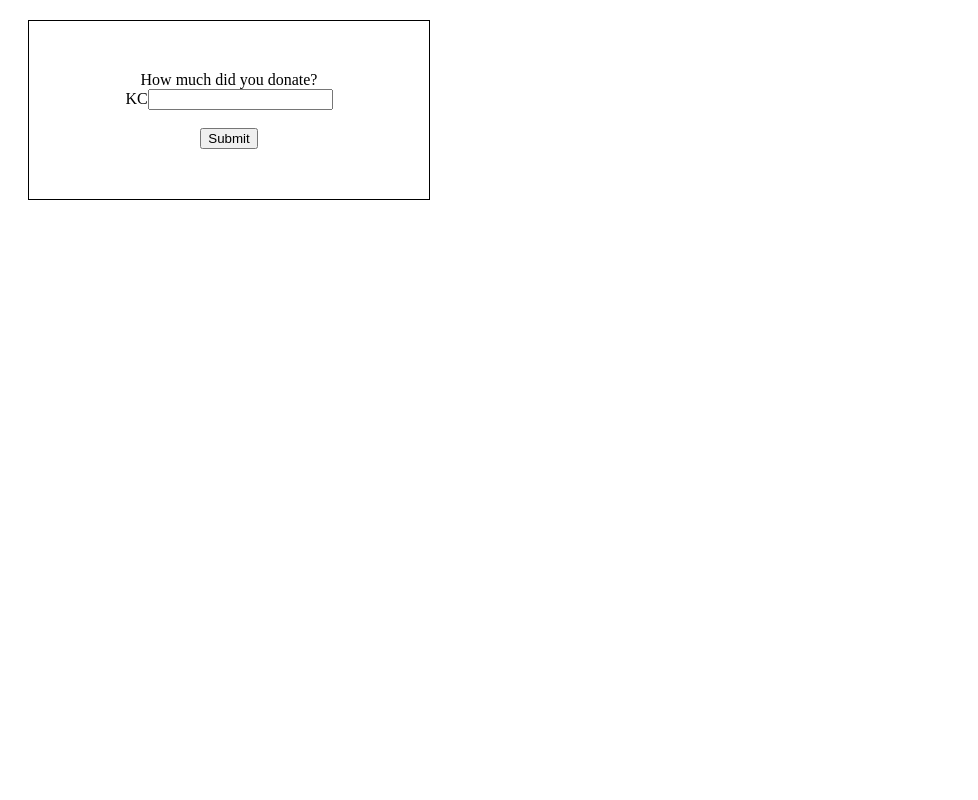
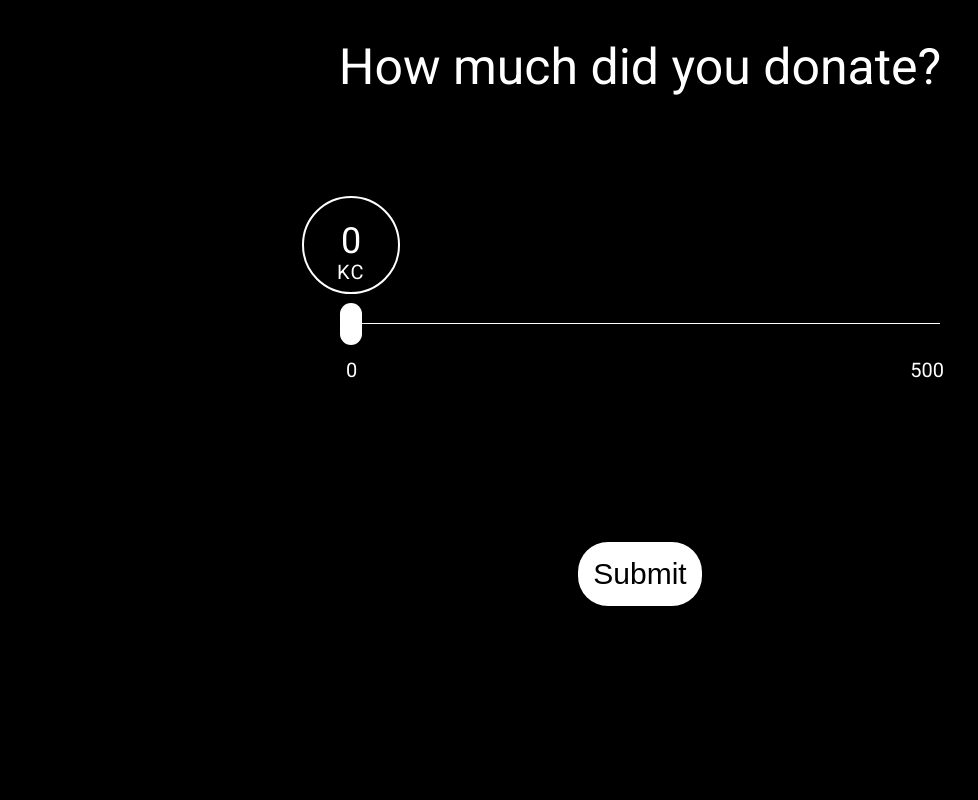
Before and after one commit to kawin7538/KC_Monopoly, a PHP site: page / in a window 1280 px wide. Shown: the whole page, without its empty margins (0-978 px from the left). Run offline with PHP 8.4, Linux system fonts and the light colour scheme.

Commit message:
update index page

```diff
--- a/index.php
+++ b/index.php
@@ -4,11 +4,13 @@
 	if($_SERVER["REQUEST_METHOD"]=="POST"){
 		if(!empty(trim($_POST["score"]))){
 	        $score=trim($_POST["score"]);
-			$text="INSERT INTO `money` (`IP`, `money`) VALUES ('NULL',?);";
-			if($stmt=mysqli_prepare($link,$text)){
-				mysqli_stmt_bind_param($stmt,"i",$score);
-				if(mysqli_stmt_execute($stmt)){
+	        if($score>0){
+				$text="INSERT INTO `money` (`IP`, `money`) VALUES ('NULL',?);";
+				if($stmt=mysqli_prepare($link,$text)){
+					mysqli_stmt_bind_param($stmt,"i",$score);
+					if(mysqli_stmt_execute($stmt)){
 
+					}
 				}
 			}
 	    }
@@ -23,27 +25,35 @@
 	<meta http-equiv="Content-type" content="text/html;charset=UTF-8" />
 	<link rel="icon" href="kc_icon.ico">
 	<style>
-		#formm {
-		  background-color: white;
-		  width: 300px;
-		  border: 1px solid black;
-		  padding: 50px;
-		  margin: 20px;
-		}
 		#message{
 			display: none;
 		}
 	</style>
+	<link rel="stylesheet" href="slider.css">
 	<script type="text/javascript" src="remove_000.js"></script>
+	<script type="text/javascript" src="slider.js"></script>
+	<link href="https://fonts.googleapis.com/css?family=Roboto" rel="stylesheet">
 </head>
 <body>
-<div id="formm"><center>How much did you donate?
+<br>
+<br>
+<div class="title">How much did you donate?</div>
 <form name="score" action="" method="post">
-KC<input type="text" name="score"><br>
-<br>
-<input type="submit" value="Submit" class="button">
-</form></center>
+<div class="container">
+
+  <div class="range-slider">
+    <span id="rs-bullet" class="rs-label">0</span>
+    <input name="score" id="rs-range-line" class="rs-range" type="range" value="0" min="0" max="500">
+
+  </div>
+
+  <div class="box-minmax">
+    <span>0</span><span>500</span>
+  </div>
+
 </div>
+<div class="submitt"><input class="button" type="submit" value="Submit"></div>
+</form>
 <span id="message">YOu FCUK</span>
 </body>
 </html>
--- /dev/null
+++ b/slider.css
@@ -0,0 +1,143 @@
+* {
+  margin: 0;
+  padding: 0;
+}
+
+body {
+  height: 100vh;
+  background-color: #000;
+  font-family: 'Roboto',sans-serif;
+}
+
+.container {
+  display: flex;
+  flex-direction: column;
+  align-items: center;
+  justify-content: center;
+}
+
+.box-minmax {
+  margin-top: 30px;
+  width: 608px;
+  display: flex;
+  justify-content: space-between;
+  font-size: 20px;
+  color: #FFFFFF;
+}
+.box-minmax span:first-child {
+  margin-left: 10px;
+}
+
+.range-slider {
+  margin-top: 10vh;
+}
+
+.rs-range {
+  margin-top: 29px;
+  width: 600px;
+  -webkit-appearance: none;
+}
+.rs-range:focus {
+  outline: none;
+}
+.rs-range::-webkit-slider-runnable-track {
+  width: 100%;
+  height: 1px;
+  cursor: pointer;
+  box-shadow: none;
+  background: #ffffff;
+  border-radius: 0px;
+  border: 0px solid #010101;
+}
+.rs-range::-moz-range-track {
+  width: 100%;
+  height: 1px;
+  cursor: pointer;
+  box-shadow: none;
+  background: #ffffff;
+  border-radius: 0px;
+  border: 0px solid #010101;
+}
+.rs-range::-webkit-slider-thumb {
+  box-shadow: none;
+  border: 0px solid #ffffff;
+  box-shadow: 0px 10px 10px rgba(0, 0, 0, 0.25);
+  height: 42px;
+  width: 22px;
+  border-radius: 22px;
+  background: white;
+  cursor: pointer;
+  -webkit-appearance: none;
+  margin-top: -20px;
+}
+.rs-range::-moz-range-thumb {
+  box-shadow: none;
+  border: 0px solid #ffffff;
+  box-shadow: 0px 10px 10px rgba(0, 0, 0, 0.25);
+  height: 42px;
+  width: 22px;
+  border-radius: 22px;
+  background: white;
+  cursor: pointer;
+  -webkit-appearance: none;
+  margin-top: -20px;
+}
+.rs-range::-moz-focus-outer {
+  border: 0;
+}
+
+.rs-label {
+  position: relative;
+  transform-origin: center center;
+  display: block;
+  width: 98px;
+  height: 98px;
+  background: transparent;
+  border-radius: 50%;
+  line-height: 30px;
+  text-align: center;
+  font-weight: bold;
+  padding-top: 22px;
+  box-sizing: border-box;
+  border: 2px solid #fff;
+  margin-top: 20px;
+  margin-left: -38px;
+  left: attr(value);
+  color: #fff;
+  font-style: normal;
+  font-weight: normal;
+  line-height: normal;
+  font-size: 36px;
+}
+.rs-label::after {
+  content: "KC";
+  display: block;
+  font-size: 20px;
+  letter-spacing: 0.07em;
+  margin-top: -2px;
+}
+
+.title{
+    color:white;
+    font-size: 50px;
+    text-align:center;
+    font-family: 'Roboto',sans-serif;
+}
+
+.submitt{
+    text-align:center;
+    margin-top: 20vh;
+}
+
+.button{
+    background-color: white;
+    border: none;
+    color: black;
+    text-align: center;
+    text-decoration: none;
+    display: inline-block;
+    font-size: 30px;
+    cursor: pointer;
+    padding: 15px;
+    border-radius:30px;
+}
--- /dev/null
+++ b/slider.js
@@ -0,0 +1,12 @@
+window.onload = function(){
+var rangeSlider = document.getElementById("rs-range-line");
+var rangeBullet = document.getElementById("rs-bullet");
+
+rangeSlider.addEventListener("input", showSliderValue, false);
+
+function showSliderValue() {
+  rangeBullet.innerHTML = rangeSlider.value;
+  var bulletPosition = (rangeSlider.value /rangeSlider.max);
+  rangeBullet.style.left = (bulletPosition * 578) + "px";
+}
+}
```
